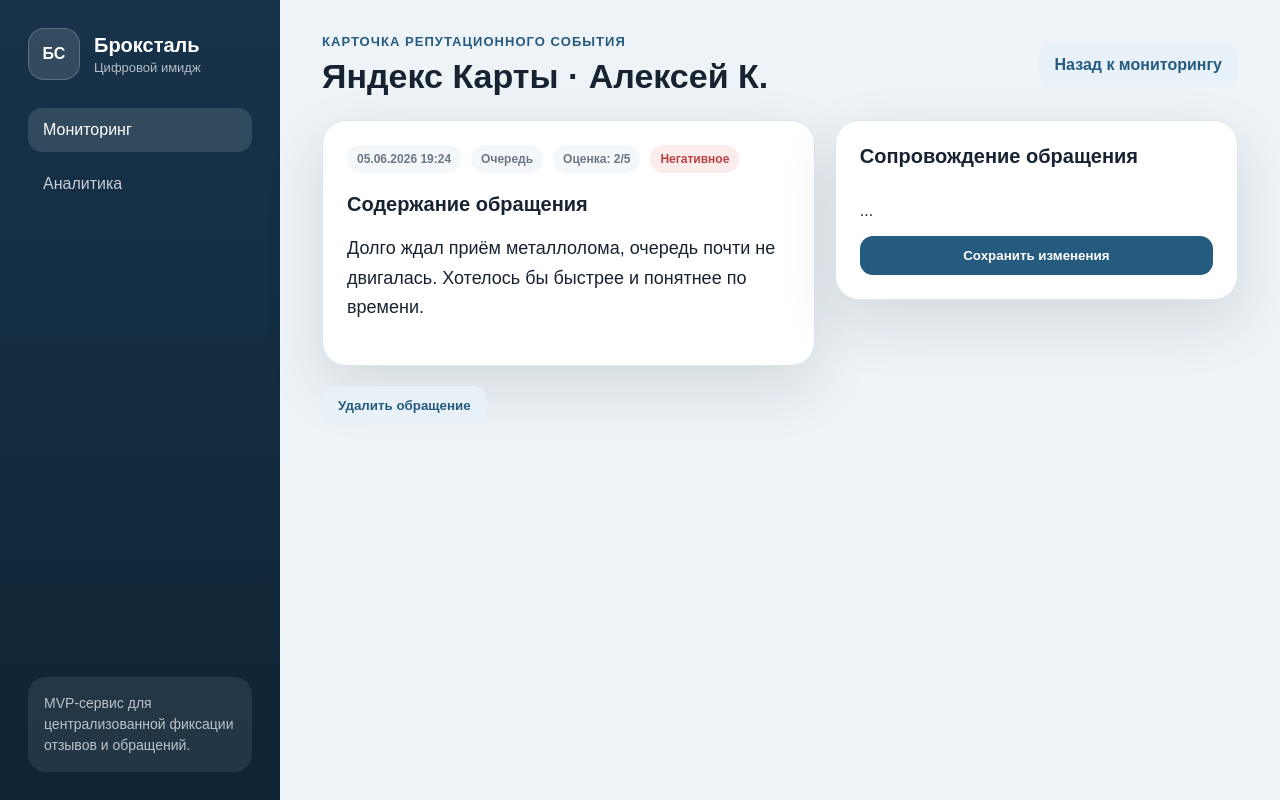
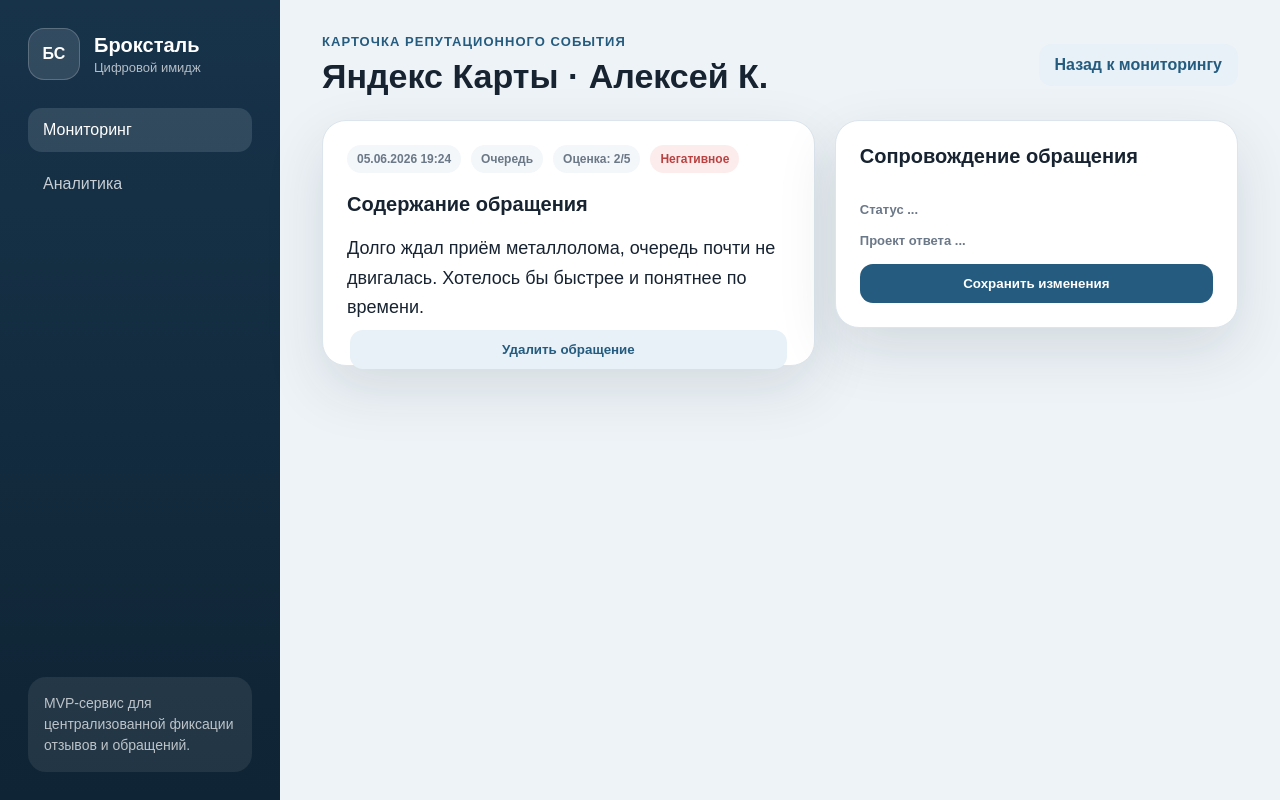
Before and after one commit to rossiachempion/brokstal-mvp, a Flask app: page /appeal/1 in a window 1280 px wide. Run offline with Flask 3, Linux system fonts and the light colour scheme; data comes from the database, SQL or seed files in the repository.

Commit message:
Исправил позицию кнопки удаления

```diff
--- a/static/styles.css
+++ b/static/styles.css
@@ -110,3 +110,11 @@
   .sidebar { position: static; }
   .stats-grid, .filters, .form-grid, .detail-layout, .analytics-grid { grid-template-columns: 1fr; }
 }
+.delete-form {
+    margin-top: -56px;
+    padding: 0 28px 28px 28px;
+}
+
+.delete-form .secondary-button {
+    width: 100%;
+}
--- a/templates/detail.html
+++ b/templates/detail.html
@@ -24,14 +24,24 @@
 <form class="response-card" method="post">
     <h2>Сопровождение обращения</h2>
 
+    <label>Статус
         ...
+    </label>
+
+    <label>Проект ответа
+        ...
+    </label>
 
     <button class="primary-button" type="submit">
         Сохранить изменения
     </button>
 </form>
 
-<form action="{{ url_for('delete_appeal', appeal_id=appeal['id']) }}" method="POST">
+<form
+    action="{{ url_for('delete_appeal', appeal_id=appeal['id']) }}"
+    method="POST"
+    class="delete-form"
+>
     <button type="submit" class="secondary-button">
         Удалить обращение
     </button>
```
Lines whose indentation alone changed are shown as unchanged.
